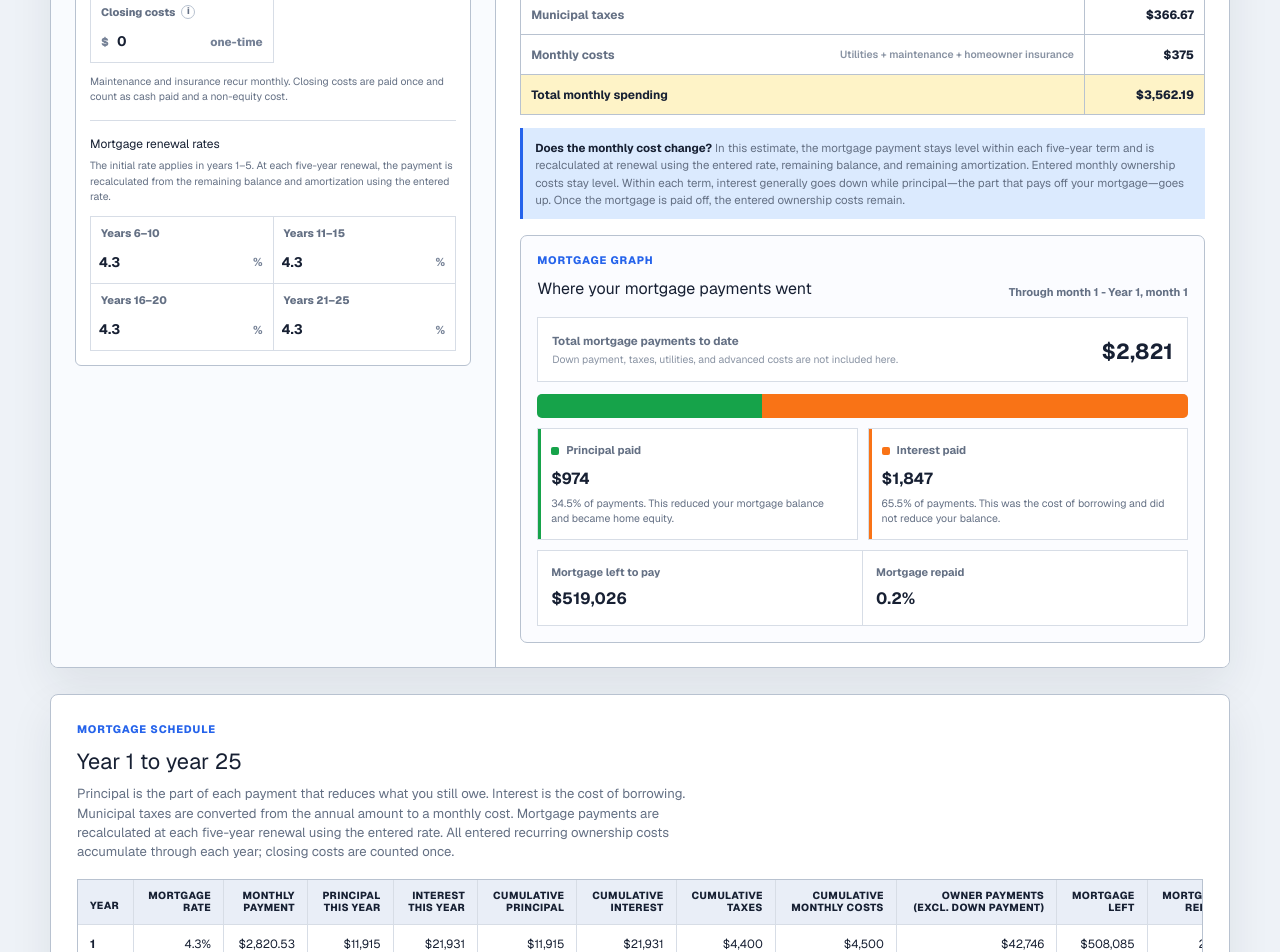
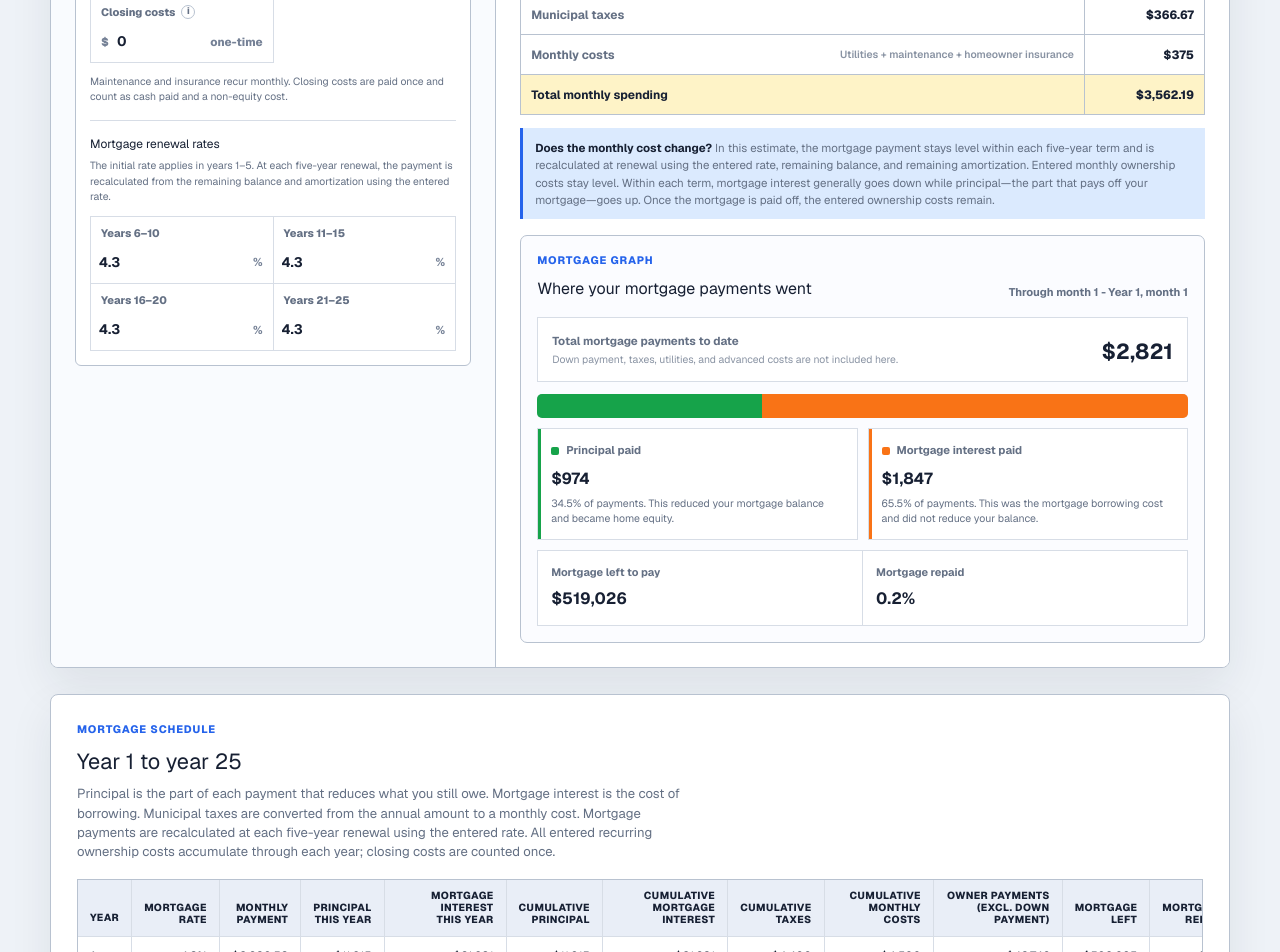
Before and after one commit to gerritsa/homevsbuy, a Next.js app: page / in a window 1280 px wide. Shown: the part 880-1832 px from the top of the page. Built offline with nearby package versions, Linux system fonts and the light colour scheme.

Commit message:
Clarify comparison table headings

```diff
--- a/app/page.tsx
+++ b/app/page.tsx
@@ -352,10 +352,16 @@ export default function Home() {
     results.closingCosts > 0
   const hasAdvancedRentingCosts = results.monthlyRentalUtilities > 0
   const showCmhcDetails = results.downPaymentPercent < 20
+  const comparisonBuyingTableColumnCount =
+    7 +
+    (results.cmhcPremium > 0 ? 1 : 0) +
+    (results.monthlyMaintenance > 0 ? 1 : 0) +
+    (results.monthlyHomeInsurance > 0 ? 1 : 0) +
+    (results.closingCosts > 0 ? 1 : 0)
   const buyingTotalBreakdown = [
     ...(includeDownPaymentInComparison ? ["Down payment"] : []),
     "principal",
-    "interest",
+    "mortgage interest",
     ...(includeOwnerExtras ? ["taxes", "utilities"] : []),
     ...(results.monthlyMaintenance > 0 ? ["maintenance"] : []),
     ...(results.monthlyHomeInsurance > 0 ? ["insurance"] : []),
@@ -363,7 +369,7 @@ export default function Home() {
   ].join(" + ")
   const buyingCostBreakdown = [
     ...(results.cmhcPremium > 0 ? ["CMHC premium"] : []),
-    "Interest",
+    "Mortgage interest",
     ...(includeOwnerExtras ? ["taxes", "utilities"] : []),
     ...(results.monthlyMaintenance > 0 ? ["maintenance"] : []),
     ...(results.monthlyHomeInsurance > 0 ? ["insurance"] : []),
@@ -674,8 +680,8 @@ export default function Home() {
                 />
                 <DetailRow
                   amount={preciseMoney(results.selectedMonthInterest)}
-                  label="Interest this month"
-                  note="Cost of borrowing"
+                  label="Mortgage interest this month"
+                  note="Cost of mortgage borrowing"
                 />
                 <DetailRow amount={preciseMoney(results.monthlyTaxes)} label="Municipal taxes" />
                 <DetailRow
@@ -693,9 +699,9 @@ export default function Home() {
                 <strong>Does the monthly cost change?</strong> In this estimate, the mortgage
                 payment stays level within each five-year term and is recalculated at renewal using
                 the entered rate, remaining balance, and remaining amortization. Entered monthly
-                ownership costs stay level. Within each term, interest generally goes down while
-                principal—the part that pays off your mortgage—goes up. Once the mortgage is paid
-                off, the entered ownership costs remain.
+                ownership costs stay level. Within each term, mortgage interest generally goes down
+                while principal—the part that pays off your mortgage—goes up. Once the mortgage is
+                paid off, the entered ownership costs remain.
               </p>
 
               <div className="graph-panel" id="mortgage-graph">
@@ -717,7 +723,7 @@ export default function Home() {
                   </small>
                 </div>
                 <div
-                  aria-label={`${money(principalVsInterestTotal)} in total mortgage payments: ${money(results.selectedPrincipalPaid)} principal and ${money(results.selectedInterestPaid)} interest`}
+                  aria-label={`${money(principalVsInterestTotal)} in total mortgage payments: ${money(results.selectedPrincipalPaid)} principal and ${money(results.selectedInterestPaid)} mortgage interest`}
                   className="payment-split-bar"
                   role="img"
                 >
@@ -729,7 +735,7 @@ export default function Home() {
                   <span
                     className="interest"
                     style={{ width: `${selectedInterestPercent}%` }}
-                    title={`${percent(selectedInterestPercent)} interest`}
+                    title={`${percent(selectedInterestPercent)} mortgage interest`}
                   />
                 </div>
                 <div className="payment-split-cards">
@@ -747,12 +753,12 @@ export default function Home() {
                   <div className="interest-card">
                     <div>
                       <i className="legend interest" />
-                      <span>Interest paid</span>
+                      <span>Mortgage interest paid</span>
                     </div>
                     <strong>{money(results.selectedInterestPaid)}</strong>
                     <small>
-                      {percent(selectedInterestPercent)} of payments. This was the cost of
-                      borrowing and did not reduce your balance.
+                      {percent(selectedInterestPercent)} of payments. This was the mortgage
+                      borrowing cost and did not reduce your balance.
                     </small>
                   </div>
                 </div>
@@ -776,11 +782,11 @@ export default function Home() {
                 <p className="eyebrow">Mortgage schedule</p>
                 <h2>Year 1 to year 25</h2>
                 <p>
-                  Principal is the part of each payment that reduces what you still owe. Interest
-                  is the cost of borrowing. Municipal taxes are converted from the annual amount
-                  to a monthly cost. Mortgage payments are recalculated at each five-year renewal
-                  using the entered rate. All entered recurring ownership costs accumulate through
-                  each year; closing costs are counted once.
+                  Principal is the part of each payment that reduces what you still owe. Mortgage
+                  interest is the cost of borrowing. Municipal taxes are converted from the annual
+                  amount to a monthly cost. Mortgage payments are recalculated at each five-year
+                  renewal using the entered rate. All entered recurring ownership costs accumulate
+                  through each year; closing costs are counted once.
                 </p>
               </div>
             </div>
@@ -797,9 +803,9 @@ export default function Home() {
                     <th><span className="stacked-heading"><span>Mortgage</span><span>rate</span></span></th>
                     <th><span className="stacked-heading"><span>Monthly</span><span>payment</span></span></th>
                     <th><span className="stacked-heading"><span>Principal</span><span>this year</span></span></th>
-                    <th><span className="stacked-heading"><span>Interest</span><span>this year</span></span></th>
+                    <th><span className="stacked-heading"><span>Mortgage interest</span><span>this year</span></span></th>
                     <th><span className="stacked-heading"><span>Cumulative</span><span>principal</span></span></th>
-                    <th><span className="stacked-heading"><span>Cumulative</span><span>interest</span></span></th>
+                    <th><span className="stacked-heading"><span>Cumulative</span><span>mortgage interest</span></span></th>
                     <th><span className="stacked-heading"><span>Cumulative</span><span>taxes</span></span></th>
                     <th title="Utilities, maintenance, and homeowner insurance when entered.">
                       <span className="stacked-heading">
@@ -970,6 +976,15 @@ export default function Home() {
                 }
               >
                 <thead>
+                  <tr className="comparison-table-groups">
+                    <th aria-hidden="true" className="table-group-spacer" />
+                    <th className="table-group-buying" colSpan={comparisonBuyingTableColumnCount}>
+                      Buying
+                    </th>
+                    <th className="table-group-renting" colSpan={2}>
+                      Renting
+                    </th>
+                  </tr>
                   <tr>
                     <th>Year</th>
                     <th>Monthly rent</th>
@@ -1094,11 +1109,11 @@ export default function Home() {
                       <small>Home price minus mortgage balance; home value held level</small>
                     </div>
                     <div className="comparison-metric cost-metric">
-                      <span>Non-equity cost incurred</span>
+                      <span>Costs that do not build equity</span>
                       <strong>{money(comparisonBuyingCost)}</strong>
                       <small>
-                        {buyingCostBreakdown}. Maintenance, homeowner insurance, and closing costs
-                        are included when entered.
+                        {buyingCostBreakdown}. These are payments that do not reduce the mortgage
+                        balance or become home equity.
                       </small>
                     </div>
                   </div>
@@ -1154,9 +1169,9 @@ export default function Home() {
                       <small>Rent does not reduce a mortgage</small>
                     </div>
                     <div className="comparison-metric cost-metric">
-                      <span>Non-equity cost incurred</span>
+                      <span>Costs that do not build equity</span>
                       <strong>{money(results.selectedRentCash)}</strong>
-                      <small>All entered renting cash is a housing cost</small>
+                      <small>All entered renting cash is a housing cost and does not build home equity</small>
                     </div>
                   </div>
                 </section>
@@ -1216,7 +1231,7 @@ export default function Home() {
                     <strong>{money(comparisonBuyingGraphTotal)}</strong>
                   </div>
                   <div
-                    aria-label={`${money(comparisonBuyingGraphTotal)} in buying cash paid: ${includeDownPaymentInComparison ? `${money(results.downPayment)} down payment, ` : ""}${money(results.selectedPrincipalPaid)} mortgage principal, ${money(results.selectedInterestPaid)} interest${includeOwnerExtras ? `, ${money(selectedOwnerExtras)} in taxes and utilities` : ""}${selectedMaintenancePaid > 0 ? `, ${money(selectedMaintenancePaid)} in maintenance` : ""}${selectedHomeInsurancePaid > 0 ? `, ${money(selectedHomeInsurancePaid)} in homeowner insurance` : ""}${results.closingCosts > 0 ? `, and ${money(results.closingCosts)} in closing costs` : ""}`}
+                    aria-label={`${money(comparisonBuyingGraphTotal)} in buying cash paid: ${includeDownPaymentInComparison ? `${money(results.downPayment)} down payment, ` : ""}${money(results.selectedPrincipalPaid)} mortgage principal, ${money(results.selectedInterestPaid)} mortgage interest${includeOwnerExtras ? `, ${money(selectedOwnerExtras)} in taxes and utilities` : ""}${selectedMaintenancePaid > 0 ? `, ${money(selectedMaintenancePaid)} in maintenance` : ""}${selectedHomeInsurancePaid > 0 ? `, ${money(selectedHomeInsurancePaid)} in homeowner insurance` : ""}${results.closingCosts > 0 ? `, and ${money(results.closingCosts)} in closing costs` : ""}`}
                     className="comparison-track"
                     role="img"
                   >
@@ -1235,7 +1250,7 @@ export default function Home() {
                     <span
                       className="interest-fill"
                       style={{ width: `${comparisonInterestWidth}%` }}
-                      title={`${money(results.selectedInterestPaid)} interest`}
+                      title={`${money(results.selectedInterestPaid)} mortgage interest`}
                     />
                     {includeOwnerExtras ? (
                       <span
@@ -1279,7 +1294,7 @@ export default function Home() {
                         Down payment shown separately
                       </span>
                     )}
-                    <span><i className="legend interest" />Interest {money(results.selectedInterestPaid)}</span>
+                    <span><i className="legend interest" />Mortgage interest {money(results.selectedInterestPaid)}</span>
                     {includeOwnerExtras ? (
                       <span>
                         <i className="legend owner-extras" />
@@ -1364,8 +1379,8 @@ export default function Home() {
                 {results.cmhcPremium > 0
                   ? ", so the financed CMHC premium reduces equity."
                   : "."}
-                Buying&apos;s non-equity cost incurred is
-                {results.cmhcPremium > 0 ? " the estimated CMHC premium plus" : ""} interest
+                Buying costs that do not build equity are
+                {results.cmhcPremium > 0 ? " the estimated CMHC premium plus" : ""} mortgage interest
                 {includeOwnerExtras ? " plus municipal taxes and utilities" : ""}
                 {selectedMaintenancePaid > 0 ? " plus entered maintenance" : ""}
                 {selectedHomeInsurancePaid > 0 ? " plus entered homeowner insurance" : ""}
@@ -1413,11 +1428,11 @@ export default function Home() {
                     <th className="table-principal"><span className="stacked-heading"><span>Principal</span><span>paid</span></span></th>
                     <th className="table-non-equity">
                       <span className="stacked-heading">
-                        <span>Non-equity</span>
-                        <span>buying cost</span>
+                        <span>Costs not</span>
+                        <span>building equity</span>
                       </span>
                     </th>
-                    <th className="table-interest"><span className="stacked-heading"><span>Interest</span><span>cost</span></span></th>
+                    <th className="table-interest"><span className="stacked-heading"><span>Mortgage</span><span>interest</span></span></th>
                     <th className="table-owner-extras"><span className="stacked-heading"><span>Taxes +</span><span>utilities</span></span></th>
                     {results.monthlyMaintenance > 0 ? (
                       <th className="table-maintenance"><span className="stacked-heading"><span>Main-</span><span>tenance</span></span></th>
```
Also changed, not shown: app/globals.css (+18 -0 lines), 1 other file (tests, documents, lock files or other folders).
